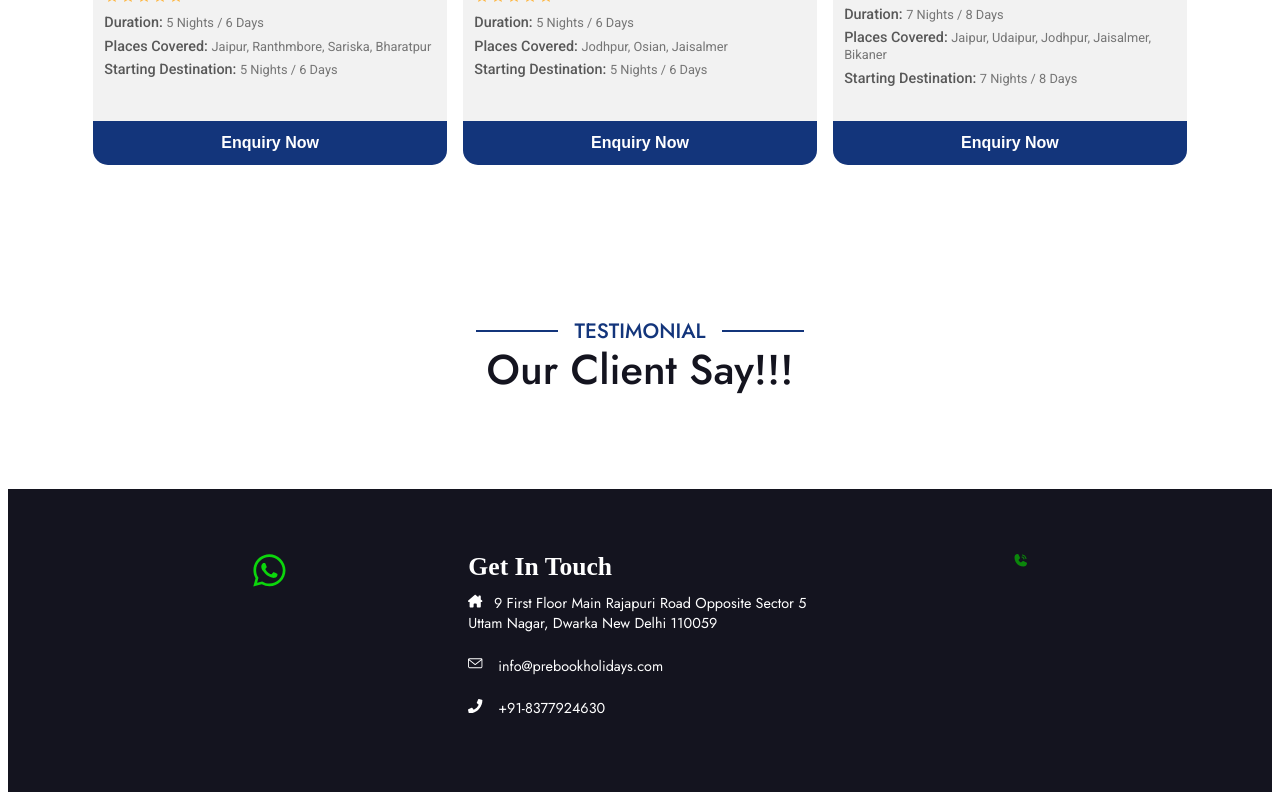
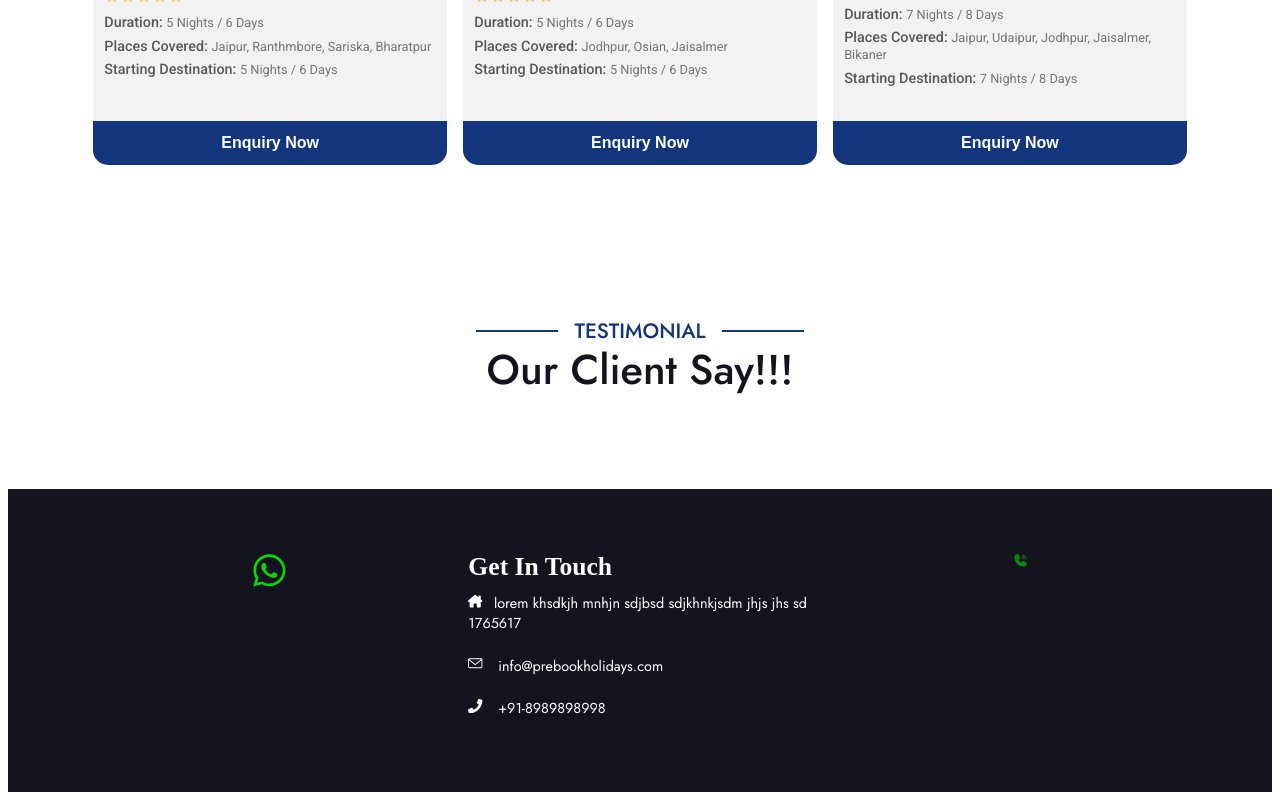
Before and after one commit to Sarita595k/Travel, a React (Vite) app: page / in a window 1280 px wide. Shown: the part 3662-4462 px from the top of the page. Built offline with nearby package versions, Linux system fonts and the light colour scheme.

Commit message:
small changes

```diff
--- a/src/Component/Footer.jsx
+++ b/src/Component/Footer.jsx
@@ -41,9 +41,10 @@ export const Footer = () => {
             </div>
             <Info>
                 <Heading>get in touch</Heading>
-                <H4><FaHouseChimney style={{ paddingRight: ".7rem" }} />9 First Floor Main Rajapuri Road Opposite Sector 5 Uttam Nagar, Dwarka New Delhi 110059</H4>
+                <H4><FaHouseChimney style={{ paddingRight: ".7rem" }} />lorem khsdkjh mnhjn sdjbsd sdjkhnkjsdm jhjs jhs sd 1765617
+                </H4>
                 <H4><SlEnvolope style={{ paddingRight: ".7rem" }} /> info@prebookholidays.com </H4>
-                <H4><FaPhone style={{ paddingRight: ".7rem" }} /> +91-8377924630</H4>
+                <H4><FaPhone style={{ paddingRight: ".7rem" }} /> +91-8989898998</H4>
             </Info>
             <div>
                 <a href="tel:+917303473668">
```
